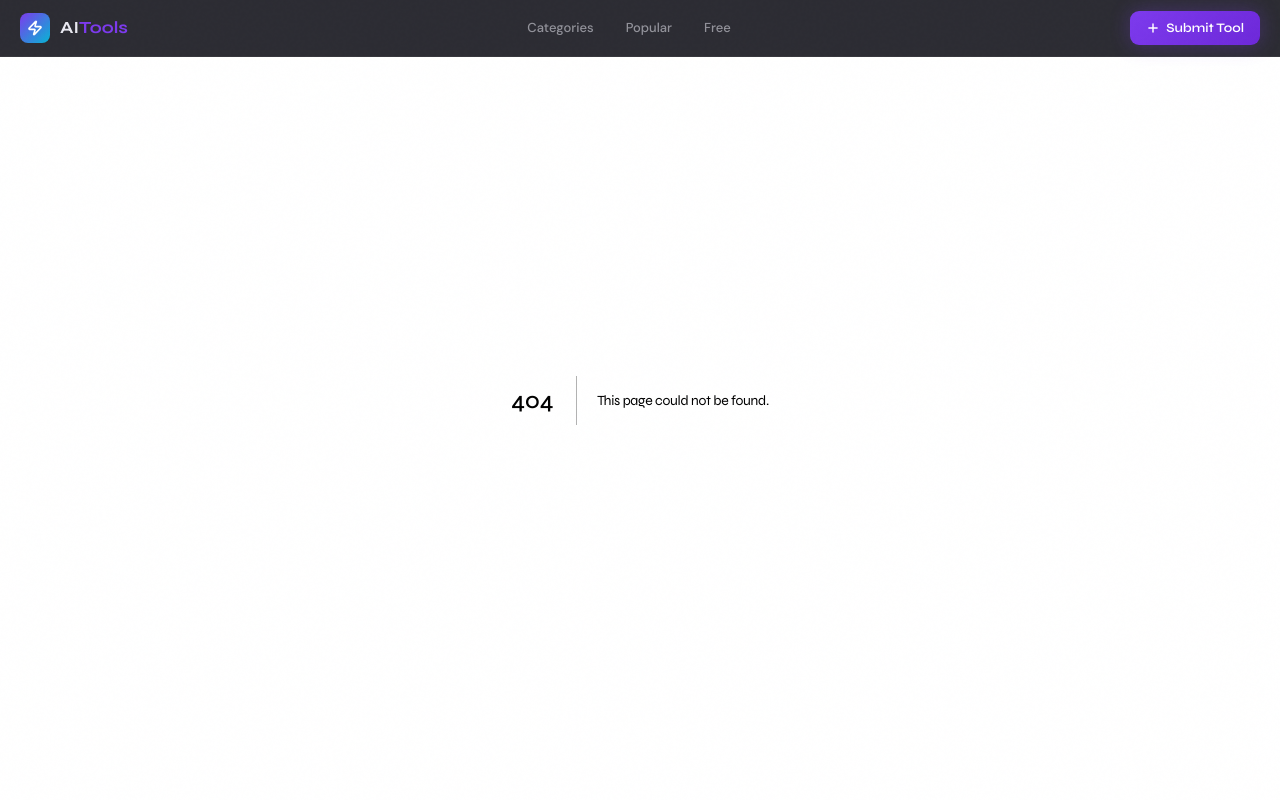
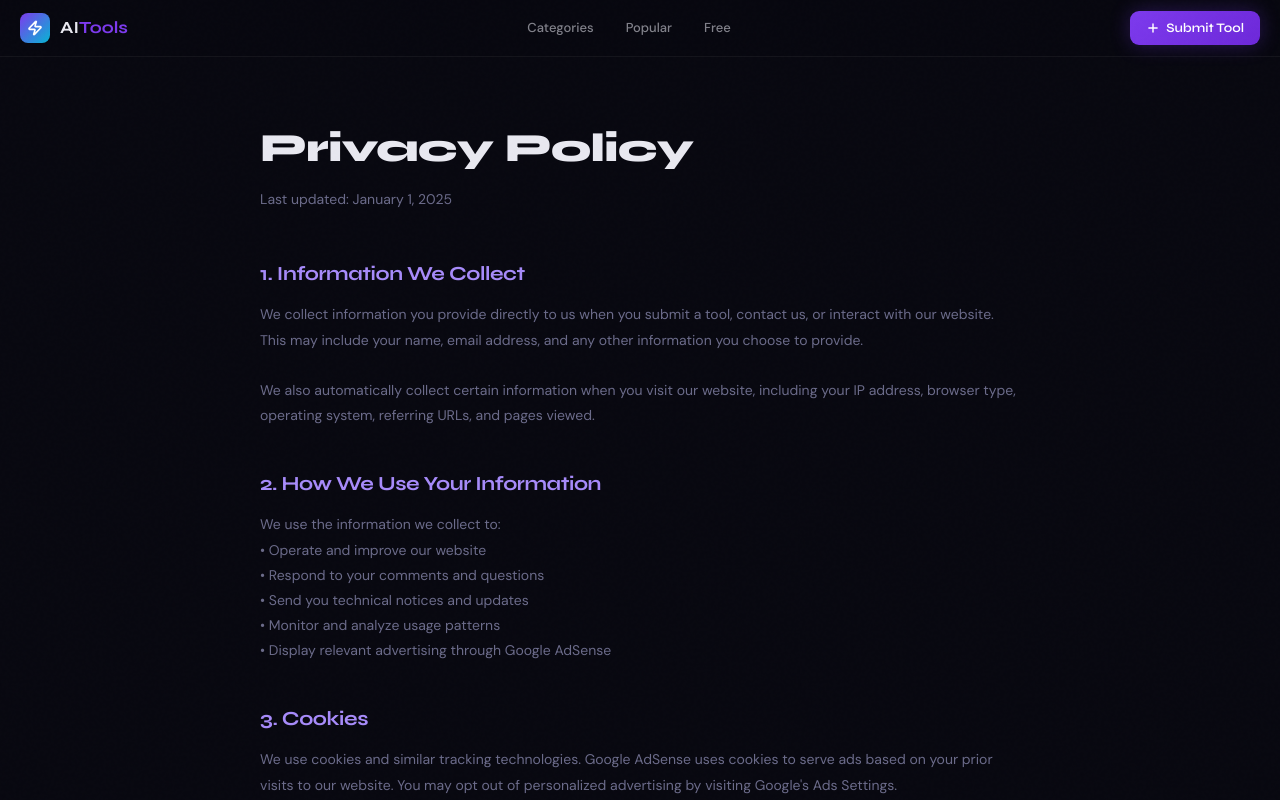
Before and after one commit to hflfb009sj/AITools, a Next.js app: page /privacy-policy in a window 1280 px wide. Before the commit this address had no page. Shown: the top 800 px of the page. Built offline with nearby package versions, Linux system fonts and the light colour scheme.

Commit message:
Create page.tsx

```diff
--- /dev/null
+++ b/src/app/privacy-policy/page.tsx
@@ -0,0 +1,34 @@
+import type { Metadata } from "next";
+
+export const metadata: Metadata = {
+  title: "Privacy Policy — AI Tools Directory",
+  description: "Privacy Policy for AI Tools Directory",
+};
+
+export default function PrivacyPolicy() {
+  return (
+    <div style={{ minHeight: '100vh', paddingTop: 56, background: 'var(--bg)' }}>
+      <div style={{ maxWidth: 800, margin: '0 auto', padding: '60px 20px 80px' }}>
+        <h1 style={{ fontFamily: 'Syne, sans-serif', fontSize: 40, fontWeight: 800, marginBottom: 8 }}>Privacy Policy</h1>
+        <p style={{ color: 'var(--text-muted)', fontSize: 14, marginBottom: 48 }}>Last updated: January 1, 2025</p>
+        {[
+          { title: "1. Information We Collect", content: "We collect information you provide directly to us when you submit a tool, contact us, or interact with our website. This may include your name, email address, and any other information you choose to provide.\n\nWe also automatically collect certain information when you visit our website, including your IP address, browser type, operating system, referring URLs, and pages viewed." },
+          { title: "2. How We Use Your Information", content: "We use the information we collect to:\n• Operate and improve our website\n• Respond to your comments and questions\n• Send you technical notices and updates\n• Monitor and analyze usage patterns\n• Display relevant advertising through Google AdSense" },
+          { title: "3. Cookies", content: "We use cookies and similar tracking technologies. Google AdSense uses cookies to serve ads based on your prior visits to our website. You may opt out of personalized advertising by visiting Google's Ads Settings." },
+          { title: "4. Google AdSense", content: "We use Google AdSense to display advertisements. Google AdSense uses cookies to serve ads based on your visits to this and other websites.\n\nYou can opt out at: https://www.google.com/settings/ads" },
+          { title: "5. Affiliate Links", content: "AI Tools Directory participates in affiliate marketing programs. When you click on certain links and make a purchase, we may earn a commission at no additional cost to you." },
+          { title: "6. Third-Party Links", content: "Our website contains links to third-party websites. We have no control over their content or privacy policies. We encourage you to review the privacy policy of every site you visit." },
+          { title: "7. Data Security", content: "We implement appropriate technical and organizational measures to protect your personal information against unauthorized access, alteration, disclosure, or destruction." },
+          { title: "8. Children's Privacy", content: "Our website is not directed to children under 13. We do not knowingly collect personal information from children under 13." },
+          { title: "9. Changes to This Policy", content: "We may update this Privacy Policy from time to time. We will notify you of changes by posting the new policy on this page." },
+          { title: "10. Contact Us", content: "If you have questions about this Privacy Policy, please contact us at:\nEmail: contact@aitoolsdirectory.com" },
+        ].map(({ title, content }) => (
+          <div key={title} style={{ marginBottom: 40 }}>
+            <h2 style={{ fontFamily: 'Syne, sans-serif', fontSize: 20, fontWeight: 700, marginBottom: 12, color: '#a78bfa' }}>{title}</h2>
+            <p style={{ color: 'var(--text-muted)', lineHeight: 1.8, fontSize: 14, whiteSpace: 'pre-line' }}>{content}</p>
+          </div>
+        ))}
+      </div>
+    </div>
+  );
+}
```
